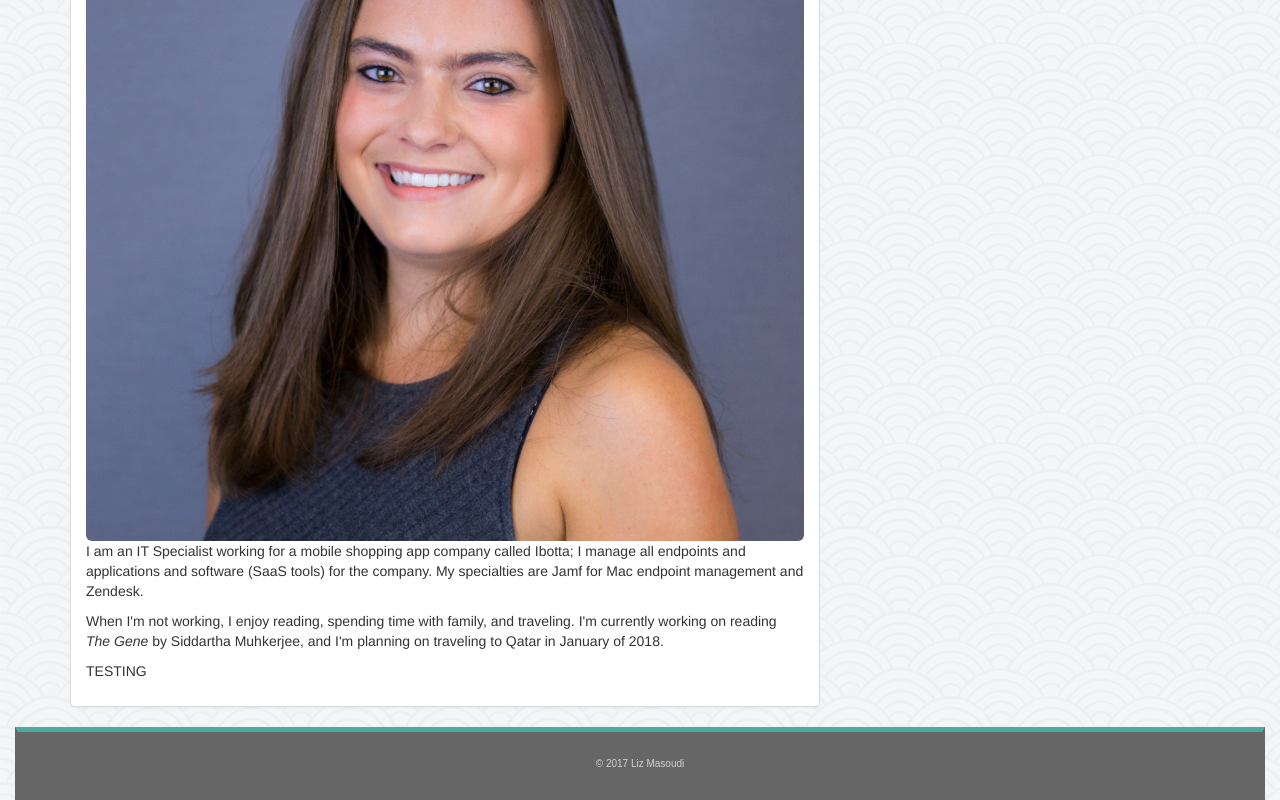
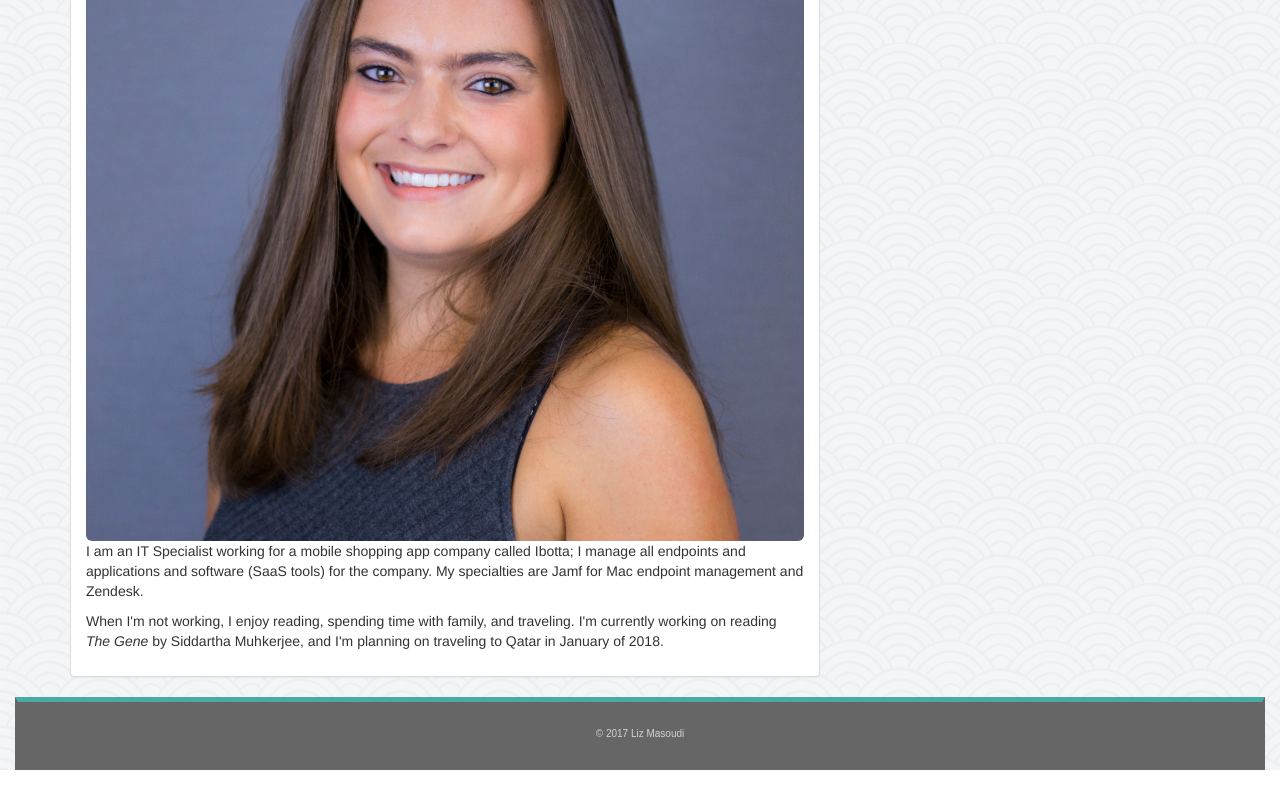
Before and after one commit to LizMasoudi/Bootstrap-Portfolio, a plain HTML site: page index.html in a window 1280 px wide. Shown: the part 359-1159 px from the top of the page. After the commit the page ends 1129 px from the top, so only its background shows below. Drawn offline with nearby package versions, Linux system fonts and the light colour scheme.

Commit message:
finalized public access

```diff
--- a/index.html
+++ b/index.html
@@ -40,9 +40,6 @@
 							<p>
 								When I'm not working, I enjoy reading, spending time with family, and traveling. I'm currently working on reading <em>The Gene</em> by Siddartha Muhkerjee, and I'm planning on traveling to Qatar in January of 2018.
 							</p>
-							<p>
-							TESTING
-							</p>
 						</div>
 					</div>
 				</div>
```
